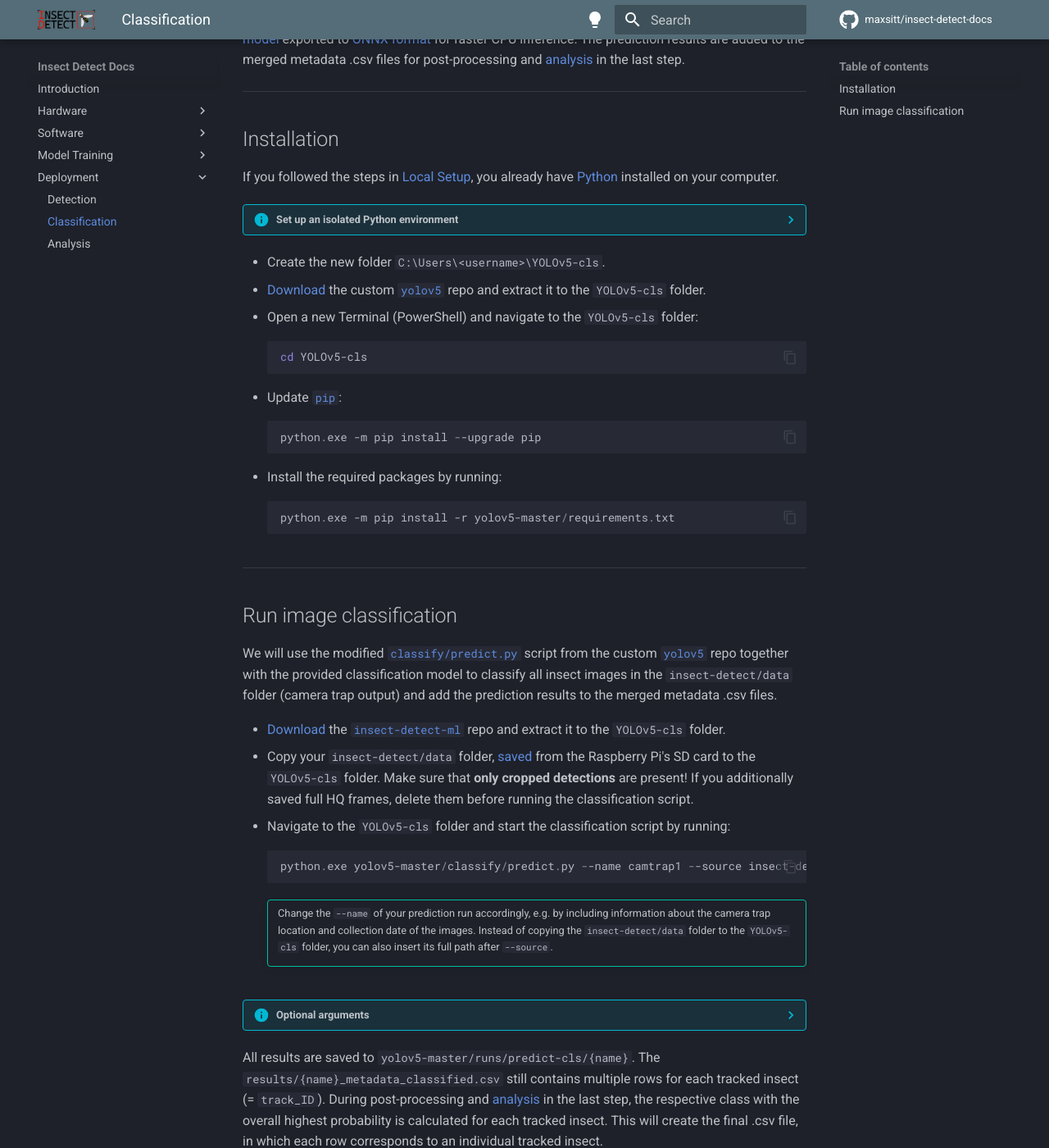
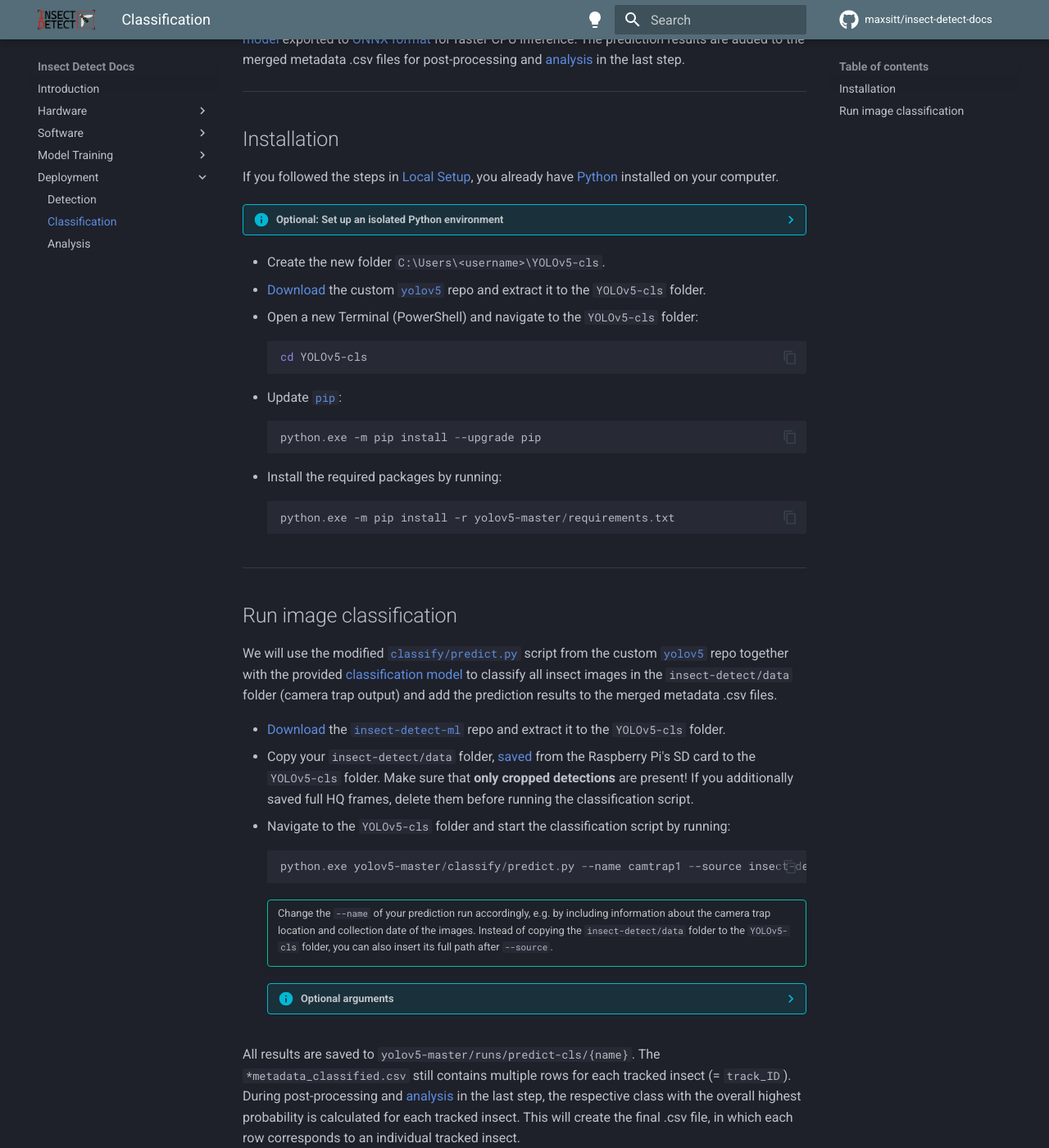
Before and after one commit to maxsitt/insect-detect-docs, an MkDocs documentation site: the page built from docs/deployment/classification.md, in a window 1280 px wide and 1400 px high, scrolled down 340 px. Shown: the whole window at 82% size. Built offline with MkDocs 1.6.1 and Material for MkDocs 9.7.7, drawn with Linux system fonts in a browser that asks for light colours; comment, search, counter and statistics services are not loaded; some of the changed lines change nothing that is shown.

Commit message:
Update classification.md
Add link to classification model. Improve formatting.

```diff
--- a/docs/deployment/classification.md
+++ b/docs/deployment/classification.md
@@ -23,7 +23,7 @@ files for post-processing and [analysis](analysis.md){target=_blank} in the last
 If you followed the steps in [Local Setup](../software/localsetup.md#python){target=_blank},
 you already have [Python](https://www.python.org/){target=_blank} installed on your computer.
 
-??? info "Set up an isolated Python environment"
+??? info "Optional: Set up an isolated Python environment"
 
     You can [create a virtual environment](https://virtualenv.pypa.io/en/latest/user_guide.html){target=_blank}
     before installing the required packages for YOLOv5 to avoid version and dependency
@@ -91,10 +91,10 @@ you already have [Python](https://www.python.org/){target=_blank} installed on y
 
 We will use the modified
 [`classify/predict.py`](https://github.com/maxsitt/yolov5/blob/master/classify/predict.py){target=_blank}
-script from the custom [`yolov5`](https://github.com/maxsitt/yolov5){target=_blank}
-repo together with the provided classification model to classify all insect
-images in the `insect-detect/data` folder (camera trap output) and add the
-prediction results to the merged metadata .csv files.
+script from the custom [`yolov5`](https://github.com/maxsitt/yolov5){target=_blank} repo
+together with the provided [classification model](../index.md#classification-model){target=_blank}
+to classify all insect images in the `insect-detect/data` folder (camera trap output)
+and add the prediction results to the merged metadata .csv files.
 
 - [Download](https://github.com/maxsitt/insect-detect-ml/archive/refs/heads/main.zip){target=_blank}
   the [`insect-detect-ml`](https://github.com/maxsitt/insect-detect-ml){target=_blank}
@@ -117,21 +117,21 @@ prediction results to the merged metadata .csv files.
         Instead of copying the `insect-detect/data` folder to the `YOLOv5-cls`
         folder, you can also insert its full path after `--source`.
 
-??? info "Optional arguments"
+    ??? info "Optional arguments"
 
-    - `--sort-top1` sort images to folders with predicted top1 class as folder name
-      and do not write results on to image as text (which is the default configuration)
-    - `--sort-prob` sort images first by probability and then by top1 class
-      (requires `--sort-top1`)
-    - `--concat-csv` concatenate all metadata .csv files and
-      append classification results to new columns
-    - `--new-csv` create a new .csv file with classification results,
-      e.g. if no metadata .csv files are available
-    - `--save-txt` to save the classification results to individual .txt files
-      for each image
+        - `--sort-top1` sort images to folders with predicted top1 class as folder name
+          and do not write results on to image as text (which is the default configuration)
+        - `--sort-prob` sort images first by probability and then by top1 class
+          (requires `--sort-top1`)
+        - `--concat-csv` concatenate all metadata .csv files and
+          append classification results to new columns
+        - `--new-csv` create a new .csv file with classification results,
+          e.g. if no metadata .csv files are available
+        - `--save-txt` to save the classification results to individual .txt files
+          for each image
 
 All results are saved to `yolov5-master/runs/predict-cls/{name}`. The
-`results/{name}_metadata_classified.csv` still contains multiple rows for each
+`*metadata_classified.csv` still contains multiple rows for each
 tracked insect (= `track_ID`). During post-processing and [analysis](analysis.md){target=_blank}
 in the last step, the respective class with the overall highest probability is
 calculated for each tracked insect. This will create the final .csv file, in
```
